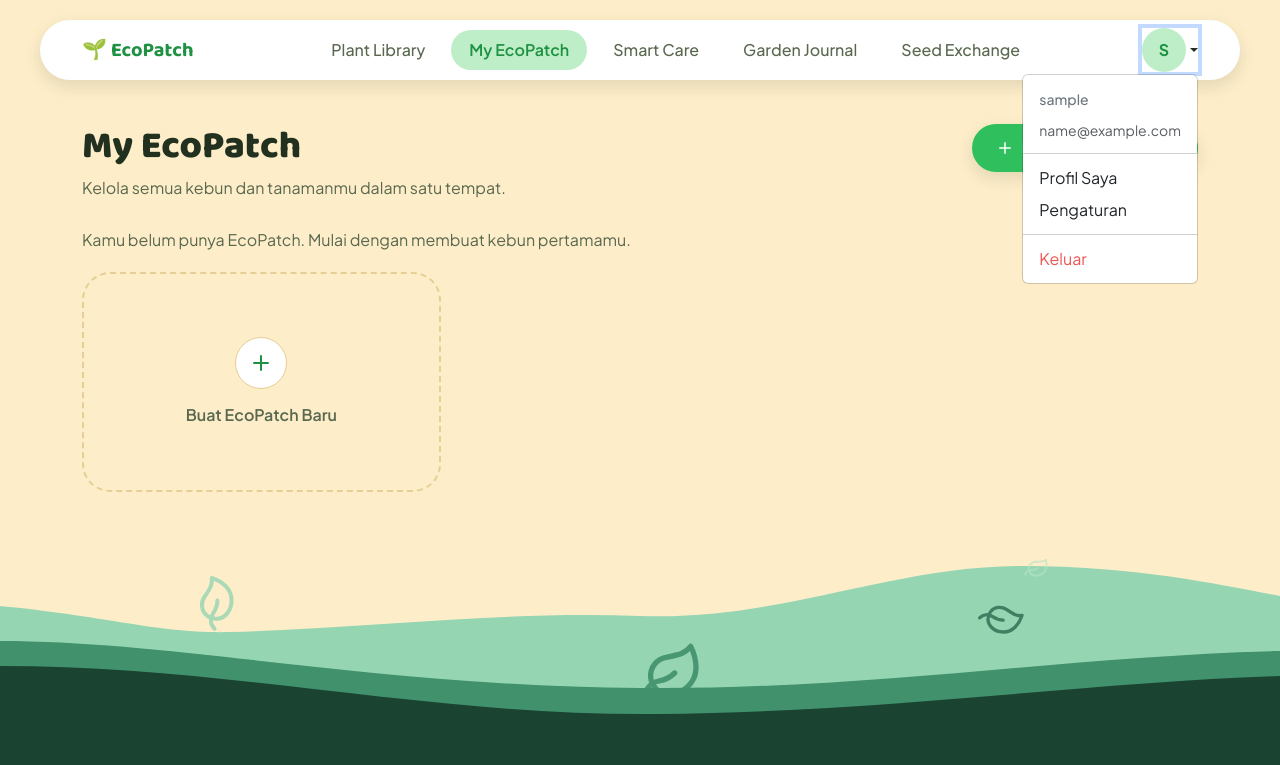
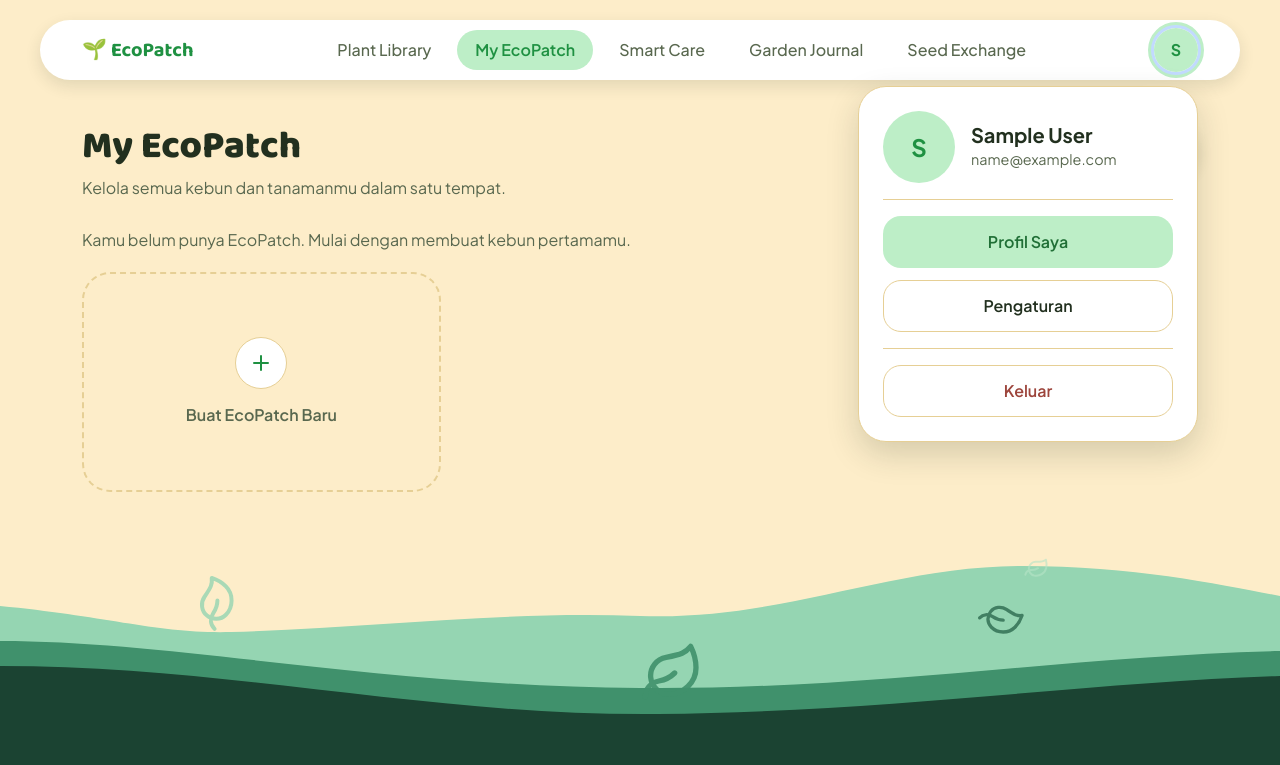
Before and after one commit to pbpa02-ecopatch/ecopatch-web, a Django app: page /my-ecopatch/ in a window 1280 px wide, after a click that opens the changed part. Shown: the top 765 px of the page. Run offline with Django 5.2, Linux system fonts and the light colour scheme; the visitor is signed in with stand-in values (Sample User, id 1); data that the repository does not hold is empty; some libraries are stand-ins or nearby versions.

Commit message:
feat(my-ecopatch): profile sidebar follow wireframe

```diff
--- a/static/css/custom.css
+++ b/static/css/custom.css
@@ -1574,3 +1574,142 @@ h1, h2, h3, .navbar-brand {
     width: 24px;
     height: 24px;
 }
+
+.site-navbar .avatar-toggle {
+    padding: 0;
+}
+
+.site-navbar .avatar-toggle::after {
+    display: none;
+}
+
+.site-navbar .avatar-toggle:focus-visible {
+    outline: 3px solid var(--brand-300);
+    outline-offset: 3px;
+    border-radius: 50%;
+}
+
+.site-navbar .profile-menu.dropdown-menu {
+    width: 340px;
+    max-width: calc(100vw - 32px);
+    margin-top: 14px;
+    padding: 24px;
+    border: 1px solid var(--border);
+    border-radius: 28px;
+    background: var(--surface-200);
+    box-shadow: 0 12px 32px rgba(34, 48, 31, 0.18);
+}
+
+.profile-menu > li + li {
+    margin-top: 12px;
+}
+
+.profile-menu-head {
+    display: flex;
+    align-items: center;
+    gap: 16px;
+}
+
+.profile-menu-avatar {
+    display: flex;
+    flex: 0 0 auto;
+    align-items: center;
+    justify-content: center;
+    width: 72px;
+    height: 72px;
+    border-radius: 50%;
+    background: var(--brand-300);
+    color: var(--brand-600);
+    font-size: 1.5rem;
+    font-weight: 700;
+}
+
+.profile-menu-id {
+    min-width: 0;
+}
+
+.profile-menu-name {
+    margin: 0;
+    color: var(--ink);
+    font-size: 1.25rem;
+    font-weight: 700;
+    line-height: 1.2;
+    overflow-wrap: anywhere;
+}
+
+.profile-menu-email {
+    margin: 2px 0 0;
+    color: var(--ink-muted);
+    font-size: 0.9rem;
+    overflow-wrap: anywhere;
+}
+
+.profile-menu > .profile-menu-divider {
+    height: 0;
+    margin: 16px 0;
+    border-top: 1.5px solid var(--border);
+}
+
+.profile-menu-item {
+    display: block;
+    width: 100%;
+    padding: 13px 16px;
+    border: 1.5px solid var(--border);
+    border-radius: 18px;
+    background: transparent;
+    color: var(--ink);
+    font: inherit;
+    font-weight: 600;
+    text-align: center;
+    text-decoration: none;
+    transition: background-color 0.2s ease, border-color 0.2s ease, color 0.2s ease;
+}
+
+.profile-menu-item:hover,
+.profile-menu-item:focus-visible {
+    background: color-mix(in srgb, var(--brand-300) 30%, var(--surface-200));
+    color: var(--ink);
+}
+
+.profile-menu-item:focus-visible {
+    outline: 3px solid var(--brand-300);
+    outline-offset: 2px;
+}
+
+.profile-menu-item--primary {
+    border-color: transparent;
+    background: var(--brand-300);
+    color: color-mix(in srgb, var(--brand-600) 65%, var(--ink));
+}
+
+.profile-menu-item--primary:hover,
+.profile-menu-item--primary:focus-visible {
+    background: color-mix(in srgb, var(--brand-500) 30%, var(--brand-300));
+    color: color-mix(in srgb, var(--brand-600) 65%, var(--ink));
+}
+
+/* "Keluar" */
+.profile-menu-item--danger,
+.profile-menu-item--danger:hover,
+.profile-menu-item--danger:focus-visible {
+    color: color-mix(in srgb, var(--danger) 60%, var(--ink));
+}
+
+.profile-menu-item--danger:hover,
+.profile-menu-item--danger:focus-visible {
+    background: color-mix(in srgb, var(--danger) 12%, var(--surface-200));
+}
+
+@media (max-width: 575.98px) {
+    .site-navbar .dropdown {
+        position: static;
+    }
+
+    .site-navbar .profile-menu.dropdown-menu {
+        right: 0;
+        left: 0;
+        width: auto;
+        max-width: none;
+        padding: 20px;
+    }
+}
--- a/templates/header.html
+++ b/templates/header.html
@@ -1,27 +1,33 @@
 <nav class="navbar navbar-expand-md site-navbar">
     <div class="container">
-         <a class="navbar-brand" href="{% url 'main:home' %}">🌱 EcoPatch</a>
+        <a class="navbar-brand" href="{% url 'main:home' %}">🌱 EcoPatch</a>
 
         {% if user.is_authenticated %}
+            {% firstof user.get_full_name user.username as display_name %}
             <div class="d-flex align-items-center order-md-3">
                 <div class="dropdown">
-                    <a class="nav-link dropdown-toggle d-flex align-items-center" href="#" role="button"
-                       data-bs-toggle="dropdown" aria-expanded="false">
-                        <span class="navbar-avatar">{{ user.username|first|upper }}</span>
+                    <a class="nav-link dropdown-toggle avatar-toggle d-flex align-items-center" href="#" role="button"
+                       data-bs-toggle="dropdown" aria-expanded="false" aria-label="Menu profil">
+                        <span class="navbar-avatar" aria-hidden="true">{{ display_name|first|upper }}</span>
                     </a>
-                    <ul class="dropdown-menu dropdown-menu-end">
-                        <li><h6 class="dropdown-header">{{ user.username }}</h6></li>
-                        <li><span class="dropdown-item-text text-muted small">{{ user.email }}</span></li>
-                        <li><hr class="dropdown-divider"></li>
+                    <ul class="dropdown-menu dropdown-menu-end profile-menu">
+                        <li class="profile-menu-head">
+                            <span class="profile-menu-avatar" aria-hidden="true">{{ display_name|first|upper }}</span>
+                            <div class="profile-menu-id">
+                                <p class="profile-menu-name">{{ display_name }}</p>
+                                {% if user.email %}<p class="profile-menu-email">{{ user.email }}</p>{% endif %}
+                            </div>
+                        </li>
+                        <li class="profile-menu-divider" role="separator"></li>
                         {# TODO: ganti href="#" jadi {% url 'main:profile' %} begitu halaman profil tersedia #}
-                        <li><a class="dropdown-item" href="#">Profil Saya</a></li>
+                        <li><a class="profile-menu-item profile-menu-item--primary" href="#">Profil Saya</a></li>
                         {# TODO: ganti href="#" jadi {% url 'main:settings' %} begitu halaman pengaturan tersedia #}
-                        <li><a class="dropdown-item" href="#">Pengaturan</a></li>
-                        <li><hr class="dropdown-divider"></li>
+                        <li><a class="profile-menu-item" href="#">Pengaturan</a></li>
+                        <li class="profile-menu-divider" role="separator"></li>
                         <li>
                             <form action="{% url 'main:logout' %}" method="post">
                                 {% csrf_token %}
-                                <button type="submit" class="dropdown-item dropdown-item-danger">Keluar</button>
+                                <button type="submit" class="profile-menu-item profile-menu-item--danger">Keluar</button>
                             </form>
                         </li>
                     </ul>
```
